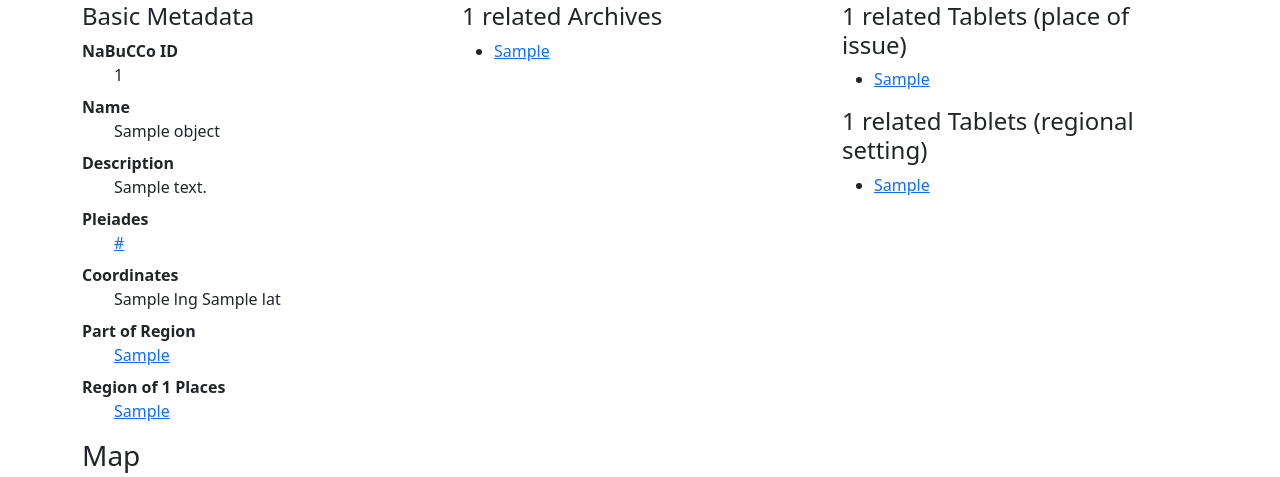
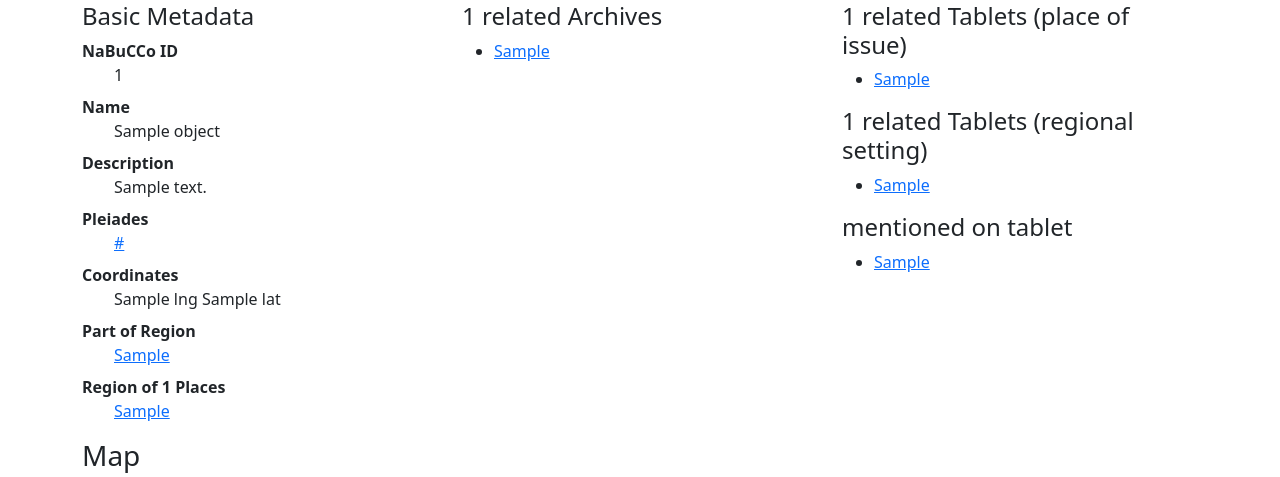
Before and after one commit to acdh-oeaw/nabucco, a Django app: template archiv/templates/archiv/place_detail.html in a window 1280 px wide. Shown: the part 92-569 px from the top of the page. Run offline with Django 3.2, Linux system fonts and the light colour scheme; the template is opened without the code that fills it: most values are stand-ins (such as "Sample title", 1, 10 or a date in 2020); parts of the project's set-up code (start-up, migrations or seed data) failed here and were passed over; some libraries are stand-ins or nearby versions.

Commit message:
feat: add link to mentioned tablets to place detail view

```diff
--- a/archiv/templates/archiv/place_detail.html
+++ b/archiv/templates/archiv/place_detail.html
@@ -79,6 +79,15 @@
         </li>
         {% endfor %}
       </ul>
+
+      <h2 class="fs-4">mentioned on tablet</h2>
+      <ul>
+        {% for x in object.rvn_tablet_mentioned_place_place.all %}
+        <li>
+          <a href="{{ x.get_absolute_url }}">{{ x }}</a>
+        </li>
+        {% endfor %}
+      </ul>
     </div>
   </div>
   {% if user.is_authenticated %}
```
